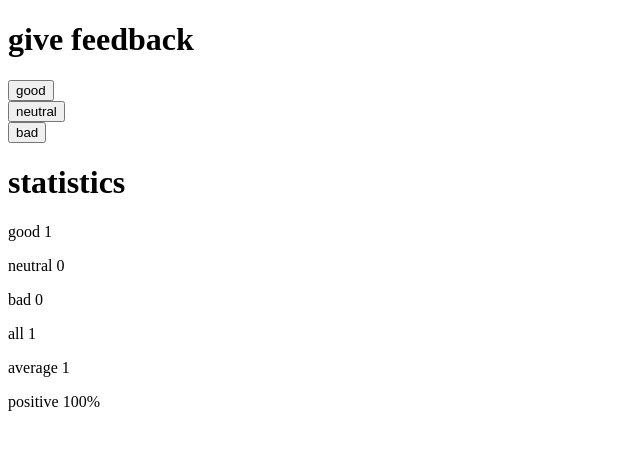
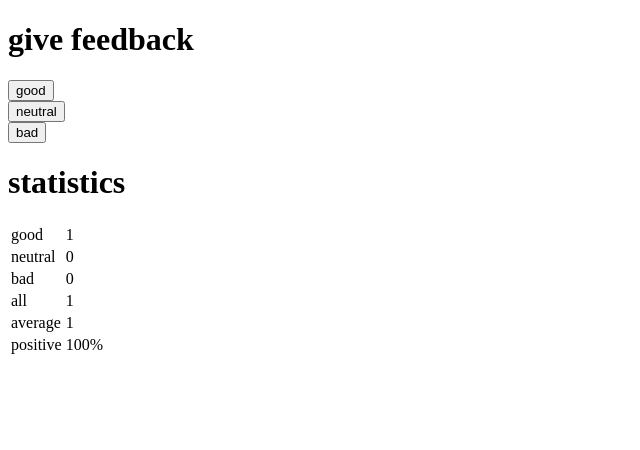
Before and after one commit to OskariE/fullstackopen, a React (Vite) app in the folder osa1/unicafe/: page / in a window 1280 px wide. Both pictures are taken after a click on the button "good". Shown: the top 450 px of the page, without its empty margins (0-640 px from the left). Built offline with nearby package versions, Linux system fonts and the light colour scheme.

Commit message:
unicafe step5

```diff
--- a/osa1/unicafe/src/App.jsx
+++ b/osa1/unicafe/src/App.jsx
@@ -2,9 +2,10 @@
 
 const StatisticLine = (props) => {
   return (
-    <div>
-      <p>{props.text} {props.value}</p>
-    </div>
+      <tr>
+        <td>{props.text}</td>
+        <td>{props.value}</td>
+      </tr>
   )
 }
 
@@ -29,14 +30,16 @@
     )
   }
   return (
-    <div>
+    <table>
+      <thead>
         <StatisticLine text="good" value={good}/>
         <StatisticLine text="neutral" value={neutral}/>
         <StatisticLine text="bad" value={bad}/>
         <StatisticLine text="all" value={all}/>
         <StatisticLine text="average" value={average}/>
         <StatisticLine text="positive" value={good / all * 100+ "%"}/>
-    </div>
+      </thead>
+    </table>
   )
 }
 
```
Lines whose indentation alone changed are shown as unchanged.
